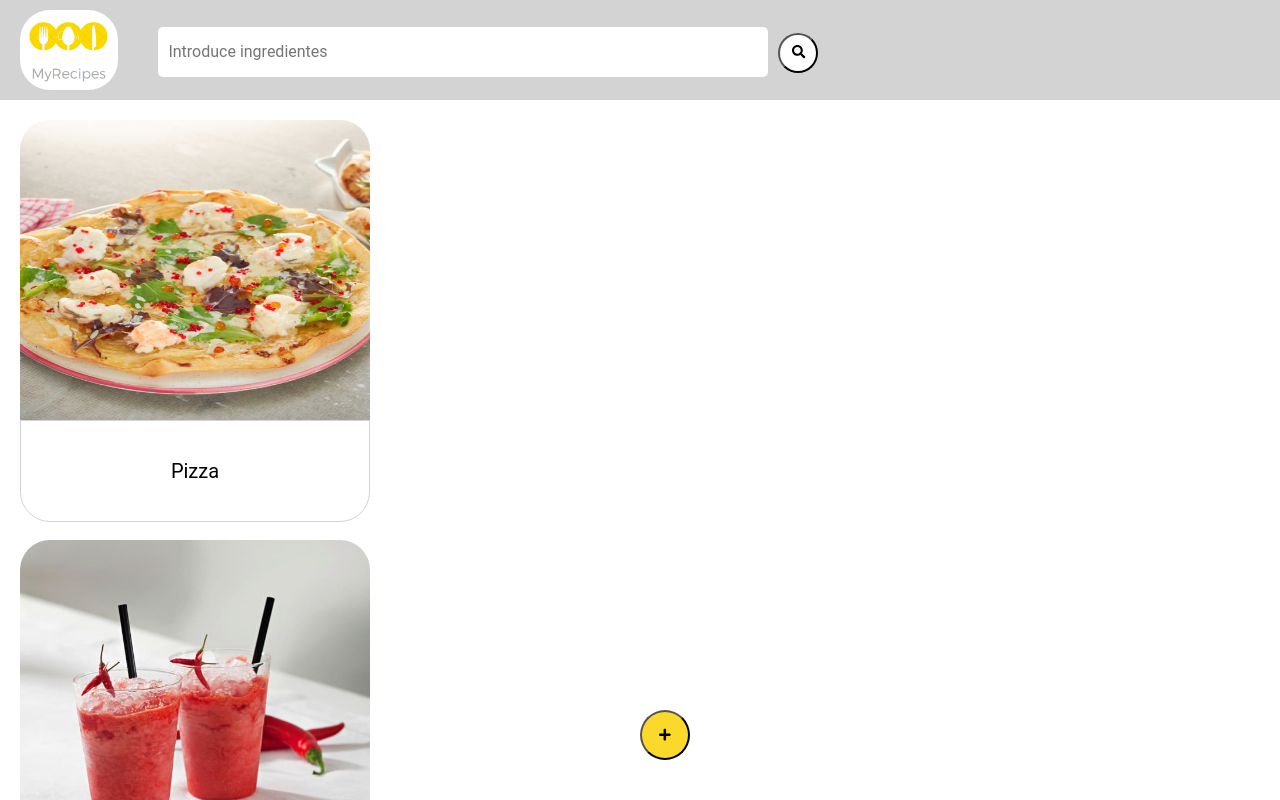
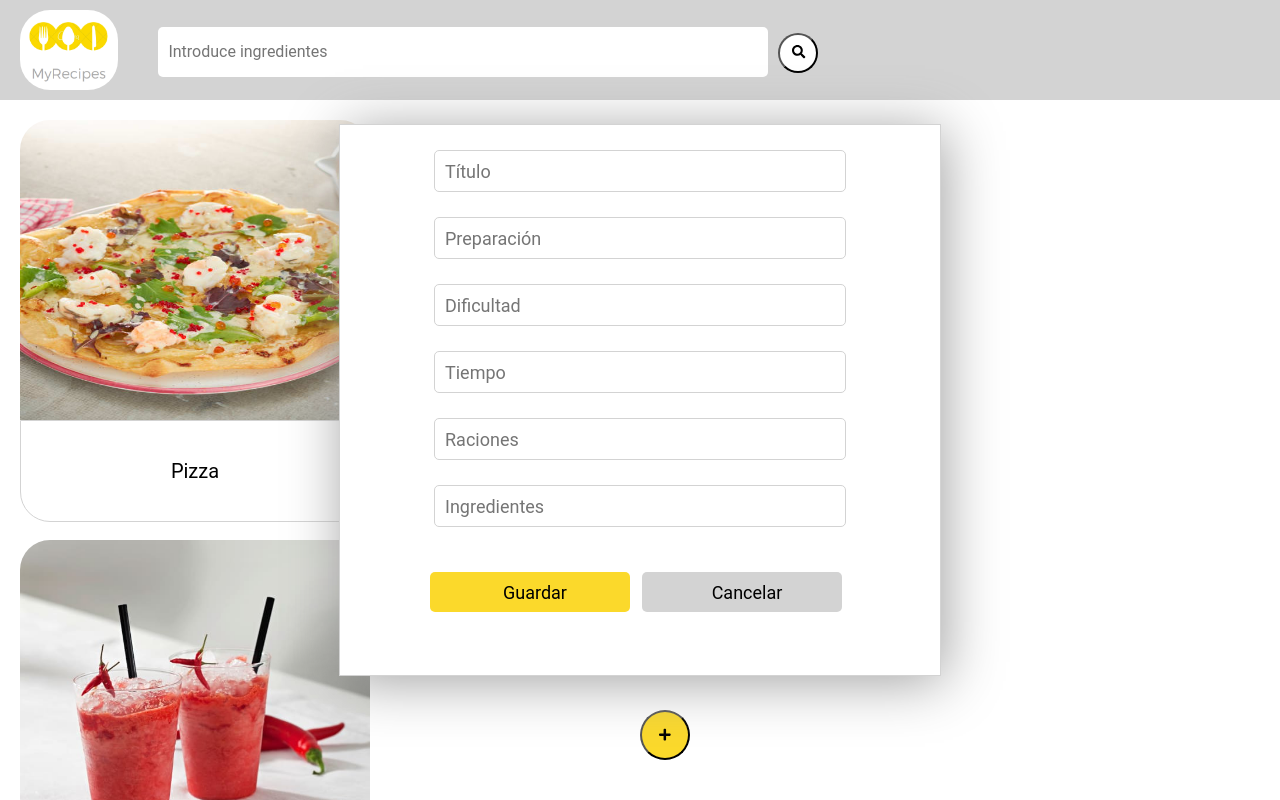
Before and after one commit to sanesga/cooking_recipes_react_redux, a React (Create React App) app: page / in a window 1280 px wide. Shown: the top 800 px of the page. Built offline with nearby package versions, Linux system fonts and the light colour scheme.

Commit message:
added menu and form

```diff
--- a/package.json
+++ b/package.json
@@ -9,7 +9,9 @@
     "@testing-library/jest-dom": "^4.2.4",
     "@testing-library/react": "^9.4.0",
     "@testing-library/user-event": "^7.2.1",
+    "bootstrap": "^4.4.1",
     "react": "^16.12.0",
+    "react-bootstrap": "^1.0.0-beta.16",
     "react-dom": "^16.12.0",
     "react-scripts": "3.3.1"
   },
--- a/src/App.css
+++ b/src/App.css
@@ -12,19 +12,19 @@
   margin: 20px;
   cursor: pointer;
 }
-.card-header {
+.card_header {
   color: white;
   height: 300px;
   text-align: center;
   font-size: 30px;
   line-height: 100px;
 }
-.card-image {
+.card_image {
   height: 300px;
   width: 350px;
   border-radius: 30px 30px 0px 0px;
 }
-.card-footer {
+.card_footer {
   height: 100px;
   border: 1px solid lightgray;
   border-radius: 0px 0px 30px 30px;
@@ -57,23 +57,23 @@
   display: block;
   padding: 8px;
 }
-.search{
+.search {
   border-radius: 5px;
   border: 0px;
   height: 50px;
   width: 600px;
   margin: 0 10px 0 40px;
-  color:grey;
+  color: grey;
   padding-left: 10px;
   font-size: 16px;
 }
-.search_button{
+.search_button {
   height: 40px;
   width: 40px;
   border-radius: 20px;
   background-color: white;
 }
-.add_button{
+.add_button {
   height: 50px;
   width: 50px;
   border-radius: 30px;
@@ -81,5 +81,43 @@
   position: sticky;
   bottom: 5%;
   left: 50%;
-
 }
+.modal {
+  border: 1px solid lightgray;
+  height: 550px;
+  width: 600px;
+  position: absolute;
+  left: 0;
+  right: 0;
+  top: 0;
+  bottom: 0;
+  margin: auto;
+  background-color: white;
+  -webkit-box-shadow: 4px 6px 54px -1px rgba(158, 158, 158, 1);
+  -moz-box-shadow: 4px 6px 54px -1px rgba(158, 158, 158, 1);
+  box-shadow: 4px 6px 54px -1px rgba(158, 158, 158, 1);
+}
+.add_form > input {
+  font-size: 18px;
+  display: block;
+  margin: 25px auto 20px auto;
+  height: 40px;
+  width: 400px;
+  padding-left: 10px;
+  border-radius: 5px;
+  border: 1px solid lightgrey;
+}
+.add_form > input[type="submit"] {
+  margin-left: 15%;
+  margin-right: 2%;
+  background-color: #fbd92b;
+  border: none;
+  width: 200px;
+  display: inline-block;
+}
+.add_form > input[type="reset"] {
+  background-color: lightgrey;
+  border: none;
+  width: 200px;
+  display: inline-block;
+}
--- a/src/App.js
+++ b/src/App.js
@@ -3,15 +3,19 @@ import Recetas from "./components/recetas";
 import Header from "./components/header";
 import { FontAwesomeIcon } from "@fortawesome/react-fontawesome";
 import { faPlus } from "@fortawesome/free-solid-svg-icons";
+// importamos la librería de bootstrap
+//import 'bootstrap/dist/css/bootstrap.min.css';
 
 import "./App.css";
 
 class App extends Component {
   constructor(props) {
     super(props);
-    this.state = {
+    this.state = {};
+  }
 
-    };
+  showModal() {
+
   }
 
   render() {
@@ -19,9 +23,30 @@ class App extends Component {
       <div>
         <Header></Header>
         <Recetas></Recetas>
-        <button className="add_button">
+        <button onClick={this.showModal} className="add_button">
           <FontAwesomeIcon icon={faPlus} />
         </button>
+
+        <div className="modal">
+        <form action="#" className="add_form" enctype="application/x-www-form-urlencoded" method="get">
+
+          <input type="text" placeholder="Título"></input>
+
+          <input type="text" placeholder="Preparación"></input>
+
+          <input type="text" placeholder="Dificultad"></input>
+
+          <input type="text" placeholder="Tiempo"></input>
+
+          <input type="number" placeholder="Raciones"></input>
+
+          <input type="text" placeholder="Ingredientes"></input>
+
+          <input type="submit" value="Guardar"></input>
+          <input type="reset" value="Cancelar"></input>
+
+        </form>
+        </div>
       </div>
     );
   }
--- a/src/components/recetas.js
+++ b/src/components/recetas.js
@@ -18,14 +18,14 @@ class Recetas extends Component {
       <div>
         {this.state.recetas.map(receta => (
           <div className="card" key={receta.id}>
-            <div className="card-header">
+            <div className="card_header">
               <img
-                className="card-image"
+                className="card_image"
                 src={receta.imagen}
                 alt="imagen receta 1"
               ></img>
             </div>
-            <div className="card-footer">
+            <div className="card_footer">
               <div>{receta.titulo}</div>
               {/* <FontAwesomeIcon icon={faTrash} /> */}
             </div>
```
Also changed, not shown: public/index.html (+7 -0 lines), 2 other files (tests, documents, lock files or other folders).
